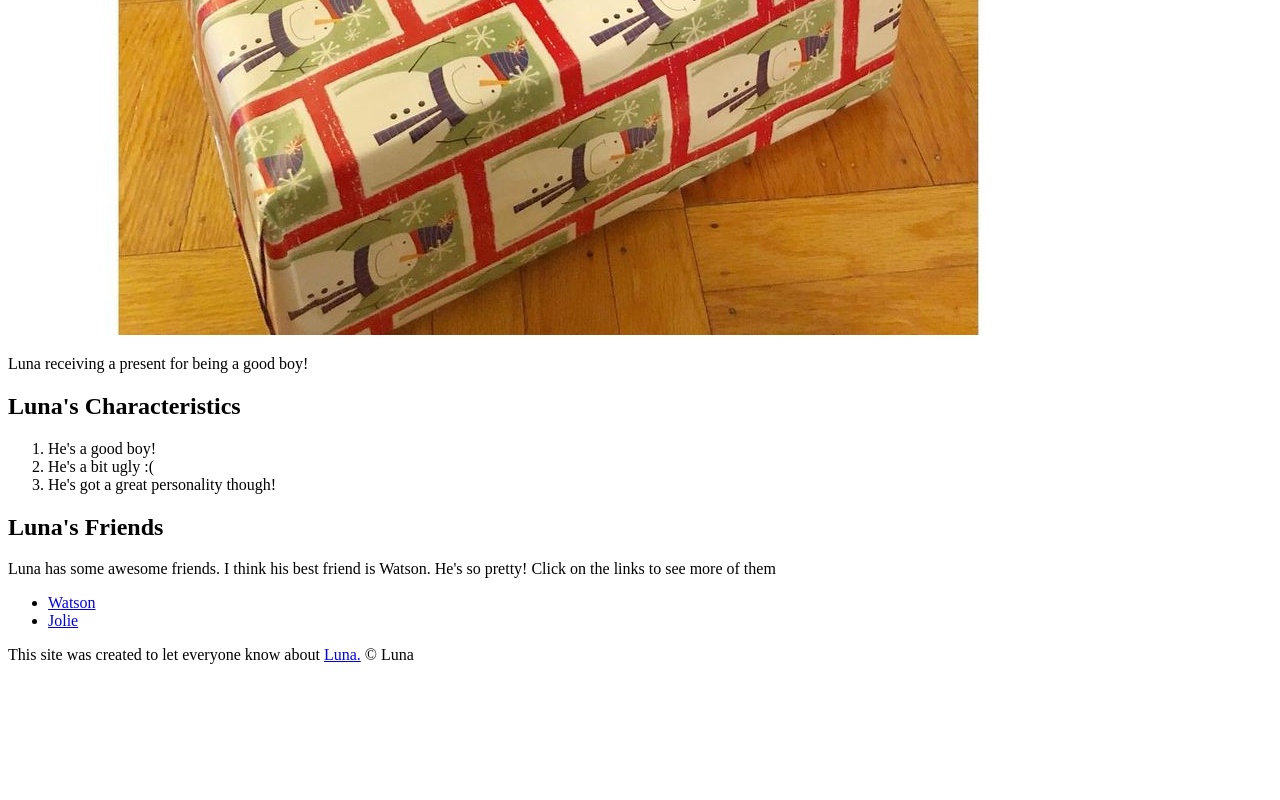
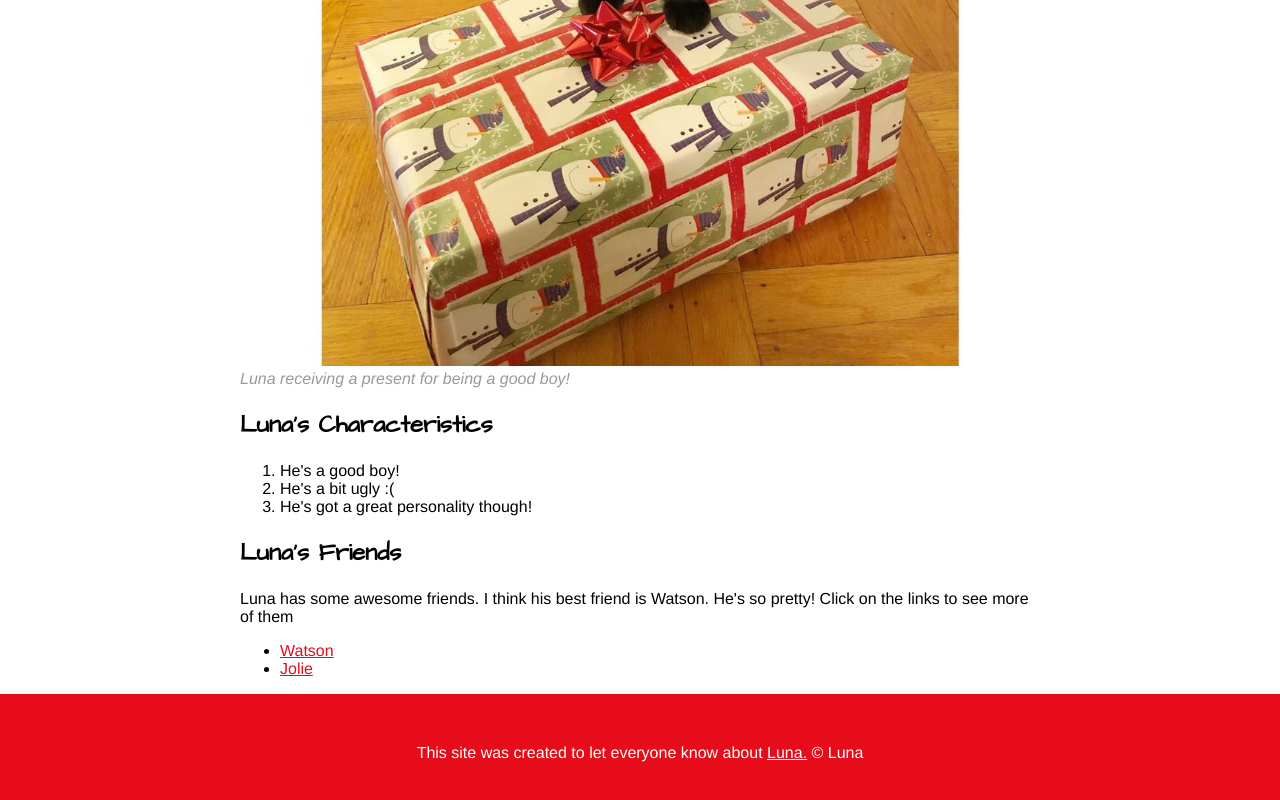
Before and after one commit to twei96/Luna, a plain HTML site: page index.html in a window 1280 px wide. Shown: the part 1634-2434 px from the top of the page. Before the commit the page ends 2314 px from the top, so only its background shows below. Drawn offline with Linux system fonts and the light colour scheme.

Commit message:
Wrote css
Wrote css for website

```diff
--- /dev/null
+++ b/css/luna.css
@@ -0,0 +1,71 @@
+body{
+	margin: 0;
+	font-size: 20 px;
+	font-family: Helvetica, Arial, sans-serif;
+	line-height: 30 px;
+}
+
+h2{
+	font-family: 'Architects Daughter', cursive;
+	font-size: 30 px;
+}
+
+header{
+	background-color: #e70c19;
+	text-align: center;
+	padding-top: 50px;
+	padding-bottom: 50px;
+}
+
+header h1{
+	color: white;
+	font-family: 'Architects Daughter', cursive;
+	font-size: 100px;
+}
+
+header img{
+	border-radius: 300px;
+	border: 20px solid black;
+}
+
+main{
+	max-width: 800px;
+	margin: 0 auto;
+	padding: 20 px;
+}
+
+main img{
+	max-width: 100%;
+}
+
+a{
+	color: #e70c19;
+}
+a:hover{
+	color: white;
+	background-color: blueviolet;
+}
+
+footer{
+	background-color: #e70c19;
+	text-align: center;
+	color: white;
+	padding: 50px;
+
+}
+
+footer p{margin:  0;}
+
+footer a{
+	color: white;
+}
+footer a:hover{
+	opacity: 0.5;
+	background-color: transparent;
+}
+
+p.caption{
+	color: #999999;
+	font-style: italic;
+	margin-top: 0;
+}
--- a/index.html
+++ b/index.html
@@ -6,6 +6,8 @@
 		Luna the Good Boy
 	</title>
 	<link rel="icon" href="img/cat-ico.png">
+	<link href="https://fonts.googleapis.com/css2?family=Architects+Daughter&display=swap" rel="stylesheet">
+	<link rel="stylesheet" type="text/css" href="css/luna.css">
 </head>
 <body>
 	<!-- header element -->
@@ -19,7 +21,7 @@
 		<h2>About Luna</h2>
 		<p>Luna is a good boy! He is an ugly cat cat who tries his best to be a good boy.</p>
 		<img src="img/present.jpg">
-		<p>Luna receiving a present for being a good boy!</p>
+		<p class="caption">Luna receiving a present for being a good boy!</p>
 		<h2>Luna's Characteristics</h2>
 		<ol>
 			<li>He's a good boy!</li>
```
